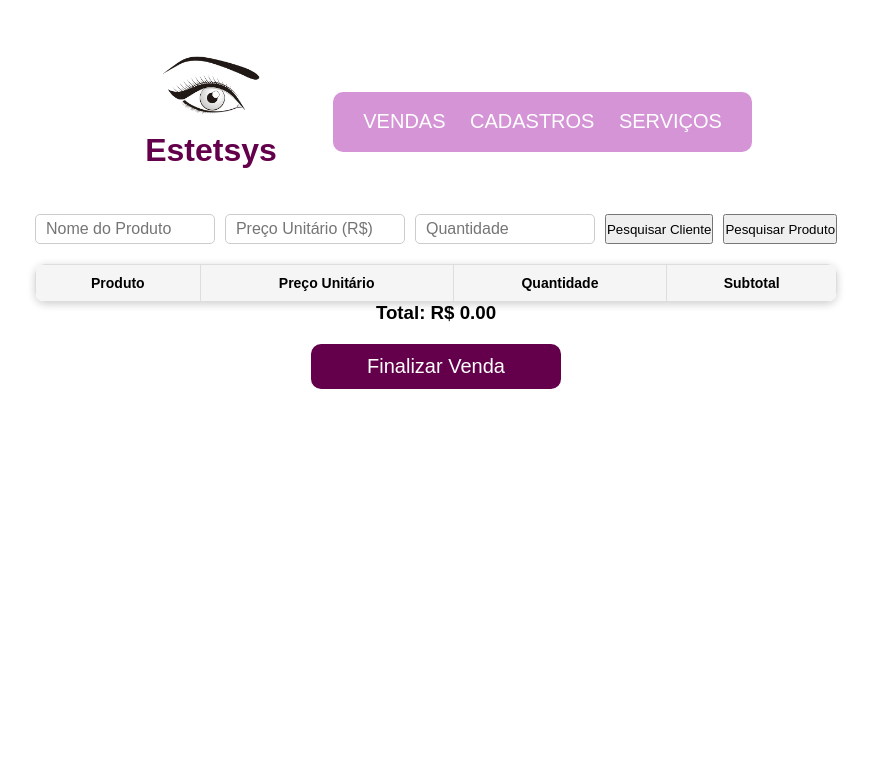
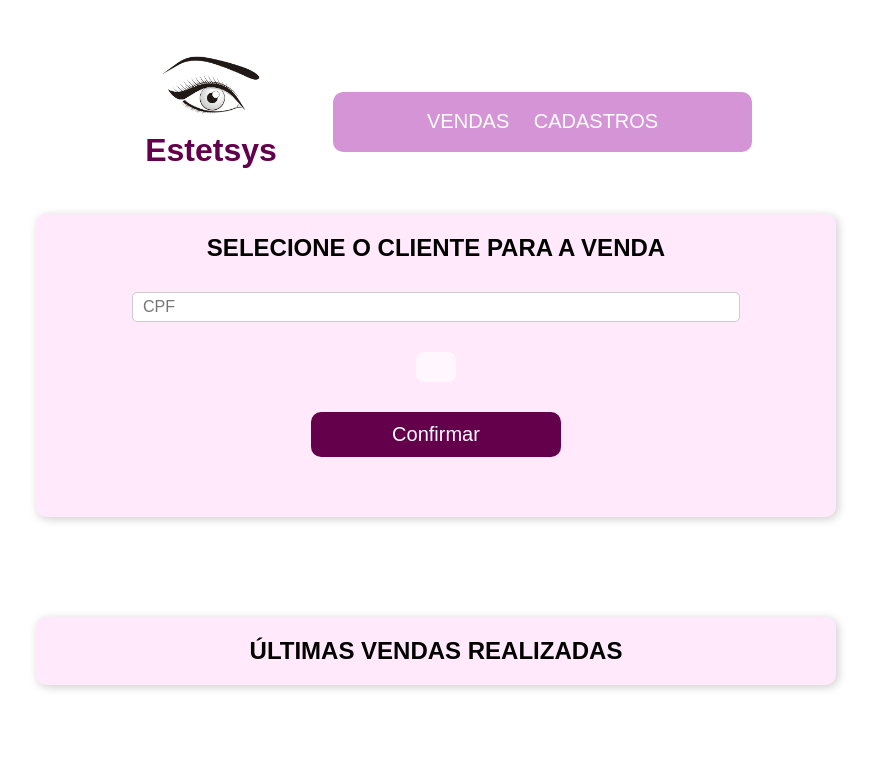
Before and after one commit to OscarDonato/Projeto-Integrado-1-EstSys, a Flask app: page /vendas in a window 1280 px wide. Shown: the top 784 px of the page, without its empty margins (204-1076 px from the left). Run offline with Flask 3, Linux system fonts and the light colour scheme; lists and menus that the app fills with data are empty; some libraries are stand-ins or nearby versions.

Commit message:
Finalização estrutura cadastros e inicio vendas

```diff
--- a/main.py
+++ b/main.py
@@ -2,7 +2,6 @@ from flask import Flask, flash, request, redirect, url_for, jsonify, render_temp
 from flask_cors import CORS
 import psycopg2
 from psycopg2 import sql
-
 
 app = Flask(__name__)
 CORS(app)  # permite que o frontend chame o backend, especialmente útil localmente
@@ -89,7 +88,6 @@ def add_cliente():
         # Utilizar o comando abaixo enquanto a procedure não é consertada
         cur.execute( "Insert Into CLIENTE ( CLI_CODIGO, CLI_NOME, CLI_ENDERECO, CLI_COMPLEMENT, CLI_CEP, CLI_TEL, CLI_DOC, CLI_OBSERVA, D_E_L_E_T_, R_E_C_N_O_, R_E_C_D_E_L_) Values ( %s, %s, %s, %s, %s, %s, %s, %s, NULL, 1, NULL);", ( ad_CLI_CODIGO, ad_CLI_NOME, ad_CLI_ENDERECO, ad_CLI_COMPLEMENT, ad_CLI_CEP, ad_CLI_TEL, ad_CLI_DOC, ad_CLI_OBSERVA ))
         conn.commit()
-        response = {"message": "Cliente adicionado com sucesso!"}
         rows = [(ad_CLI_NOME, ad_CLI_DOC, ad_CLI_TEL, ad_CLI_OBSERVA)]
     except Exception as e:
         conn.rollback()
@@ -98,279 +96,154 @@ def add_cliente():
         cur.close()
         conn.close()
 
-    return render_template("cadastro_clientes.html", rows=rows)
+    return render_template("cadastro_clientes.html", alert=f"Cliente adicionado com sucesso!",rows=rows)
 
-
-# Rota para alterar um cadastro de um cliente
-@app.route('/alte_cliente', methods=['POST'])
-def alte_cliente():
-    data = request.form
-    alte_CLI_CODIGO   = data.get('clientCPF', '').strip()
-    alte_CLI_ENDERECO = data.get('clientAddress', '').strip() + data.get('clientComplement', '').strip() + data.get('clientCEP', '').strip()
-    alte_CLI_TEL      = data.get('clientPhone', '').strip()
-    alte_CLI_OBSERVA  = data.get('clientNote', '').strip()
-
-    if not alte_CLI_CODIGO or ( not alte_CLI_ENDERECO and not alte_CLI_TEL ):
-        return "Dados incompletos", 400
+# Rota para deletar um cadastro de um cliente
+@app.route('/dlt_cliente', methods=['POST'])
+def dlt_cliente():
+    codigo = request.form.get('codigo')
+    codigo = str(codigo)
 
     conn = get_db_connection()
     cur = conn.cursor()
 
     try:
-        # Chamando a procedure de alteração de dados na tabela de cadastro de produtos
-        cur.callproc( 'alte_cliente', (alte_CLI_CODIGO, alte_CLI_ENDERECO, alte_CLI_TEL, alte_CLI_OBSERVA ) )
+        cur.execute("UPDATE CLIENTE SET D_E_L_E_T_ = %s WHERE CLI_DOC = %s;", ('*', codigo))
         conn.commit()
-        response = {"message": "Cliente alterados com sucesso!"}
+        return render_template("cadastro_clientes.html", alert = "Cliente excluído com sucesso")
+
     except Exception as e:
-        response = {"error": str(e)}
         conn.rollback()
+        return render_template("cadastro_clientes.html",alert = f"Erro ao excluir cliente: {e}")
     finally:
         cur.close()
         conn.close()
 
-    return jsonify(response)
+########################    Seção de Produtos   ########################
 
-
-# Rota para deletar um cadastro de um produto
-@app.route('/dlt_cliente', methods=['POST'])
-def dlt_cliente():
-    data = request.form
-    dlt_CLI_CODIGO  = data.get('clientCPF', '').strip()
-
-    if not dlt_CLI_CODIGO:
-        return "Dados incompletos", 400
-
+def max_prd_cod():
     conn = get_db_connection()
     cur = conn.cursor()
+    cur.execute("SELECT MAX(PRD_CODIGO) FROM PRODUTO;")
+    last_prd_cod = cur.fetchall()[0][0]
 
-    try:
-        # Chamando a procedure de "deleção" de dados na tabela de cadastro de produtos
-        cur.callproc( 'dlt_cliente', (dlt_CLI_CODIGO ) )
-        conn.commit()
-        response = {"message": "Cliente deletado com sucesso!"}
-    except Exception as e:
-        response = {"error": str(e)}
-        conn.rollback()
-    finally:
-        cur.close()
-        conn.close()
+    if not last_prd_cod:
+        last_prd_cod = 0
 
-    return jsonify(response)
+    cur.close()
+    conn.close()
+    return last_prd_cod
 
-########################    Seção de Produtos   ########################
 
 # Rota para adicionar um produto ao cadastro de produtos
 @app.route('/add_produto', methods=['POST'])
 def add_produto():
     data = request.form
-    ad_PRD_CODIGO  = data.get('productName', '').strip()
+    ad_PRD_CODIGO  = max_prd_cod() + 1
     ad_PRD_NOME    = data.get('productName', '').strip()
-    ad_PRD_PRECO   = float( data.get('productPrice', '').strip() )
-    ad_PRD_OBSERVA = data.get('productName', '').strip()
+    ad_PRD_PRECO   = data.get('productPrice', '').strip()
+    ad_PRD_OBSERVA = data.get('productDesc', '').strip()
 
-    if not ad_PRD_NOME or not ad_PRD_PRECO:
-        return "Dados incompletos", 400
+    if not ad_PRD_NOME or not ad_PRD_PRECO or not ad_PRD_CODIGO or not ad_PRD_OBSERVA:
+        return render_template("cadastro_produtos.html", alert="Dados incompletos", rows=[])
 
     conn = get_db_connection()
     cur = conn.cursor()
 
     try:
         # Chamando a procedure de inclusão de dados na tabela de cadastro de produtos
-        cur.callproc('add_produto', (ad_PRD_CODIGO, ad_PRD_NOME, ad_PRD_PRECO, ad_PRD_OBSERVA))
+        # cur.callproc( 'add_cliente', ( ad_CLI_CODIGO, ad_CLI_NOME, ad_CLI_ENDERECO, ad_CLI_TEL, ad_CLI_DOC, ad_CLI_OBSERVA ))
+
+        # Utilizar o comando abaixo enquanto a procedure não é consertada
+        cur.execute( "Insert Into PRODUTO ( PRD_CODIGO, PRD_NOME, PRD_PRECO, PRD_OBSERVA, D_E_L_E_T_, R_E_C_N_O_, R_E_C_D_E_L_) Values ( %s, %s, %s, %s, NULL, 1, NULL);", ( ad_PRD_CODIGO, ad_PRD_NOME, ad_PRD_PRECO, ad_PRD_OBSERVA))
         conn.commit()
-        response = {"message": "Produto adicionado com sucesso!"}
+        rows = [(ad_PRD_CODIGO, ad_PRD_NOME, ad_PRD_PRECO, ad_PRD_OBSERVA)]
+
     except Exception as e:
-        response = {"error": str(e)}
         conn.rollback()
+        render_template("cadastro_produtos.html", alert=f"Erro ao cadastrar: {str(e)}")
+
     finally:
         cur.close()
         conn.close()
 
-    return jsonify(response)
+    return render_template("cadastro_produtos.html", alert="Produto adicionado com sucesso!", rows=rows)
 
-
-# Rota para alterar um cadastro de um produto
-@app.route('/alte_produto', methods=['POST'])
-def alte_produto():
-    data = request.form
-    alt_PRD_CODIGO  = data.get('productName', '').strip()
-    alt_PRD_PRECO   = float( data.get('productPrice', '').strip() )
-    alt_PRD_OBSERVA = data.get('productName', '').strip()
-
-    if not alt_PRD_CODIGO or ( not alt_PRD_PRECO and not alt_PRD_OBSERVA ):
-        return "Dados incompletos", 400
+# Rota para deletar um cadastro de um produto
+@app.route('/dlt_produto', methods=['POST'])
+def dlt_produto():
+    codigo = request.form.get('codigo')
 
     conn = get_db_connection()
     cur = conn.cursor()
 
     try:
-        # Chamando a procedure de alteração de dados na tabela de cadastro de produtos
-        cur.callproc( 'alte_produto', (alt_PRD_CODIGO, alt_PRD_PRECO, alt_PRD_OBSERVA ) )
+        cur.execute("UPDATE PRODUTO SET D_E_L_E_T_ = %s WHERE PRD_CODIGO = %s;", ('*', codigo))
         conn.commit()
-        response = {"message": "Produto alterados com sucesso!"}
+        return render_template("cadastro_produtos.html", alert = "Produto excluído com sucesso")
+
     except Exception as e:
-        response = {"error": str(e)}
         conn.rollback()
+        return render_template("cadastro_produtos.html",alert = f"Erro ao excluir produto: {e}")
+
     finally:
         cur.close()
         conn.close()
 
-    return jsonify(response)
+########################    Seção de Serviços   ########################
 
-
-# Rota para deletar um cadastro de um produto
-@app.route('/dlt_produto', methods=['POST'])
-def dlt_produto():
-    data = request.form
-    dlt_PRD_CODIGO  = data.get('productName', '').strip()
-
-    if not dlt_PRD_CODIGO:
-        return "Dados incompletos", 400
-
+def max_srv_cod():
     conn = get_db_connection()
     cur = conn.cursor()
 
-    try:
-        # Chamando a procedure de "deleção" de dados na tabela de cadastro de produtos
-        cur.callproc( 'dlt_produto', (dlt_PRD_CODIGO ) )
-        conn.commit()
-        response = {"message": "Produto deletado com sucesso!"}
-    except Exception as e:
-        response = {"error": str(e)}
-        conn.rollback()
-    finally:
-        cur.close()
-        conn.close()
+    cur.execute("SELECT MAX(SRV_CODIGO) FROM SERVICO")
+    last_srv_cod = cur.fetchall()[0][0]
+    if not last_srv_cod:
+        last_srv_cod = 0
 
-    return jsonify(response)
+    cur.close()
+    conn.close()
 
-########################    Seção de Serviços   ########################
+    return last_srv_cod
 
 # Rota para adicionar um produto ao cadastro de produtos
 @app.route('/add_servico', methods=['POST'])
 def add_servico():
     data = request.form
-    ad_SRV_CODIGO  = data.get('serviceName', '').strip()
+    ad_SRV_CODIGO  = max_srv_cod() + 1
     ad_SRV_NOME    = data.get('serviceName', '').strip()
-    ad_SRV_PRECO   = float( data.get('servicePrice', '').strip() )
-    ad_SRV_OBSERVA = data.get('serviceName', '').strip()
+    ad_SRV_PRECO   = data.get('servicePrice', '').strip()
+    ad_SRV_OBSERVA = data.get('serviceDesc', '').strip()
 
-    if not ad_SRV_NOME or not ad_SRV_PRECO:
-        return "Dados incompletos", 400
+    if not ad_SRV_NOME or not ad_SRV_PRECO or not ad_SRV_OBSERVA:
+        return render_template("cadastro_servicos.html", alert="Dados incompletos", rows=[])
 
     conn = get_db_connection()
     cur = conn.cursor()
 
     try:
         # Chamando a procedure de inclusão de dados na tabela de cadastro de produtos
-        cur.callproc('add_servico', (ad_SRV_CODIGO, ad_SRV_NOME, ad_SRV_PRECO, ad_SRV_OBSERVA))
+        # cur.callproc( 'add_cliente', ( ad_CLI_CODIGO, ad_CLI_NOME, ad_CLI_ENDERECO, ad_CLI_TEL, ad_CLI_DOC, ad_CLI_OBSERVA ))
+
+        # Utilizar o comando abaixo enquanto a procedure não é consertada
+        cur.execute( "Insert Into SERVICO ( SRV_CODIGO, SRV_NOME, SRV_PRECO, SRV_OBSERVA, D_E_L_E_T_, R_E_C_N_O_, R_E_C_D_E_L_) Values ( %s, %s, %s, %s, NULL, 1, NULL);", ( ad_SRV_CODIGO, ad_SRV_NOME, ad_SRV_PRECO, ad_SRV_OBSERVA))
         conn.commit()
-        response = {"message": "Serviço adicionado com sucesso!"}
+        rows = [(ad_SRV_CODIGO, ad_SRV_NOME, ad_SRV_PRECO, ad_SRV_OBSERVA)]
+
+        return render_template("cadastro_servicos.html", alert="Serviço adicionado com sucesso!", rows=rows)
+
     except Exception as e:
-        response = {"error": str(e)}
         conn.rollback()
+        return render_template("cadastro_servicos.html", alert=f"Erro ao cadastrar: {str(e)}")
+
     finally:
         cur.close()
         conn.close()
-
-    return jsonify(response)
-
-
-# Rota para alterar um cadastro de um produto
-@app.route('/alte_servico', methods=['POST'])
-def alte_servico():
-    data = request.form
-    alte_SRV_CODIGO  = data.get('serviceName', '').strip()
-    alte_SRV_PRECO   = float( data.get('servicePrice', '').strip() )
-    alte_SRV_OBSERVA = data.get('serviceName', '').strip()
-
-    if not alte_SRV_CODIGO or ( not alte_SRV_PRECO and not alte_SRV_OBSERVA ):
-        return "Dados incompletos", 400
-
-    conn = get_db_connection()
-    cur = conn.cursor()
-
-    try:
-        # Chamando a procedure de alteração de dados na tabela de cadastro de produtos
-        cur.callproc( 'alte_servico', (alte_SRV_CODIGO, alte_SRV_PRECO, alte_SRV_OBSERVA ) )
-        conn.commit()
-        response = {"message": "Serviço alterados com sucesso!"}
-    except Exception as e:
-        response = {"error": str(e)}
-        conn.rollback()
-    finally:
-        cur.close()
-        conn.close()
-
-    return jsonify(response)
-
-
-# Rota para deletar um cadastro de um produto
-@app.route('/dlt_servico', methods=['POST'])
-def dlt_servico():
-    data = request.form
-    dlt_SRV_CODIGO  = data.get('serviceName', '').strip()
-
-    if not dlt_SRV_CODIGO:
-        return "Dados incompletos", 400
-
-    conn = get_db_connection()
-    cur = conn.cursor()
-
-    try:
-        # Chamando a procedure de "deleção" de dados na tabela de cadastro de produtos
-        cur.callproc( 'dlt_servico', (dlt_SRV_CODIGO ) )
-        conn.commit()
-        response = {"message": "Serviço deletado com sucesso!"}
-    except Exception as e:
-        response = {"error": str(e)}
-        conn.rollback()
-    finally:
-        cur.close()
-        conn.close()
-
-    return jsonify(response)
-
 
 ##################################################################################################################################################
 ##################################################################################################################################################
 ##################################################################################################################################################
 ##################################################################################################################################################
-
-
-@app.route('/cad_prod', methods=["POST"])
-def cad_prod():
-
-    data = request.form
-
-    nome = data.get('productName', '').strip()
-    preco_raw = data.get('productPrice', '').strip()
-
-    if not nome or not preco_raw:
-        return "Dados incompletos", 400
-
-    try:
-        preco = float(preco_raw)
-    except ValueError:
-        return "Preço inválido", 400
-
-    return "Produto adicionado com sucesso"
-
-@app.route('/cad_serv', methods=["POST"])
-def cad_serv():
-    nome = request.form.get('serviceName','').strip()
-    preco_raw = request.form.get('servicePrice', '').strip()
-
-    if not nome or not preco_raw:
-        return "\nDados incompletos", 400
-
-    try:
-        preco = float(preco_raw)
-    except ValueError:
-        return "Preço inválido", 400
-
-    # services.append([nome, preco])
-    return "Serviço adicionado com sucesso"
 
 #################################################################
 ###################     Consulta de dados       #################
@@ -382,7 +255,6 @@ def proc_cliente():
     NOME     = data.get('clientName', '').strip()
     TEL      = data.get('clientPhone', '').strip()
     src = 'SELECT CLI_NOME AS NOME, CLI_DOC AS DOCUMENTO, CLI_TEL AS TELEFONE, CLI_OBSERVA AS OBSERVAÇÕES FROM CLIENTE WHERE D_E_L_E_T_ IS NULL'
-    print(NOME)
     # FORMATA PARA BUSCA PARCIAL
 
     if DOC:
@@ -394,7 +266,7 @@ def proc_cliente():
     if TEL:
         src += f" AND CLI_TEL ILIKE \'%{TEL}%\'"
 
-    src += ';'
+    src += ' ORDER BY CLI_NOME ASC;'
 
     conn = get_db_connection()
     cur = conn.cursor()
@@ -416,64 +288,96 @@ def proc_cliente():
 
 @app.route('/proc_prd', methods=["GET"])
 def proc_produto():
-
-    data = request.form
-    PRD_CODIGO   = data.get('productID', '').strip()
-    PRD_NOME     = data.get('productName', '').strip()
-    PRD_OBSERVA      = data.get('productDesc', '').strip()
+    data = request.args
+    CODIGO   = data.get('productID', '').strip()
+    NOME     = data.get('productName', '').strip()
+    OBSERVA  = data.get('productDesc', '').strip()
+    src = 'SELECT PRD_CODIGO AS Código, PRD_NOME AS Nome, PRD_PRECO AS Preço, PRD_OBSERVA AS DESCRIÇÃO FROM PRODUTO WHERE D_E_L_E_T_ IS NULL'
 
     # FORMATA PARA BUSCA PARCIAL
-    src_cod = f"%{PRD_CODIGO}%"
-    src_nome = f"%{PRD_NOME}%"
-    src_obs = f"%{PRD_OBSERVA}%"
+    if CODIGO:
+        src += f" AND PRD_CODIGO = {CODIGO}"
+
+    if NOME:
+        src += f" AND PRD_NOME ILIKE \'%{NOME}%\'"
+
+    if OBSERVA:
+        src += f" AND PRD_OBSERVA ILIKE \'%{OBSERVA}%\'"
+
+    src += ' ORDER BY PRD_NOME ASC;'
+
 
     conn = get_db_connection()
     cur = conn.cursor()
 
-    produto_query = """
-        SELECT * FROM PRODUTO
-        WHERE (PRD_CODIGO LIKE %s OR PRD_NOME LIKE %s OR PRD_OBSERVA LIKE %s) AND D_E_L_E_T_ = '';
-    """
+    try:
+        cur.execute(src)
+        rows = cur.fetchall()
 
-    cur.execute(produto_query, (src_cod, src_nome, src_obs))
-    rows = cur.fetchall()
+    except:
+        mensagem = 'Produto não encontrado!'
+        return redirect(url_for(dir_cadastro_produtos))
 
     cur.close()
     conn.close()
 
-    return rows
-
+    return render_template("cadastro_produtos.html", rows=rows)
 
 @app.route('/proc_srv', methods=["GET"])
 def proc_service():
 
-    data = request.form
+    data = request.args
     SRV_CODIGO   = data.get('srvID', '').strip()
-    SRV_NOME     = data.get('srvName', '').strip()
-    SRV_OBSERVA      = data.get('srvDesc', '').strip()
+    SRV_NOME     = data.get('serviceName', '').strip()
+    SRV_OBSERVA      = data.get('serviceDesc', '').strip()
 
     # FORMATA PARA BUSCA PARCIAL
-    src_cod = f"%{SRV_CODIGO}%"
-    src_nome = f"%{SRV_NOME}%"
-    src_obs = f"%{SRV_OBSERVA}%"
+    src = "SELECT SRV_CODIGO, SRV_NOME, SRV_PRECO, SRV_OBSERVA FROM SERVICO WHERE D_E_L_E_T_ IS NULL"
+
+    if SRV_CODIGO:
+        src += f" AND SRV_CODIGO = {SRV_CODIGO}"
+
+    if SRV_NOME:
+        src += f" AND SRV_NOME ILIKE \'{SRV_NOME}\'"
+
+    if SRV_OBSERVA:
+        src += f" AND SRV_OBSERVA ILIKE \'{SRV_OBSERVA}\'"
+
+    src += " ORDER BY SRV_NOME ASC"
 
     conn = get_db_connection()
     cur = conn.cursor()
 
-    servico_query = """
-        SELECT * FROM SERVICO
-        WHERE (SRV_CODIGO LIKE %s OR SRV_NOME LIKE %s OR SRV_OBSERVA LIKE %s) AND D_E_L_E_T_ = '';
-    """
+    try:
+        cur.execute(src)
+        rows = cur.fetchall()
+        return render_template("cadastro_servicos.html", rows = rows)
 
-    cur.execute(servico_query, (src_cod, src_nome, src_obs))
-    rows = cur.fetchall()
+    except Exception as e:
+        conn.rollback()
+        return render_template("cadastro_servicos.html", alert = f"Erro ao buscar serviço: {e}")
 
-    cur.close()
+    finally:
+        cur.close()
+        conn.close()
+
+############################# ROTAS PARA VENDA #####################
+
+@app.route("/buscar_cliente")
+def buscar_cliente():
+    cpf = request.args.get("cpf", "").strip()
+
+    conn = get_db_connection()
+    cur = conn.cursor()
+
+    cur.execute("SELECT CLI_NOME, CLI_TEL FROM CLIENTE WHERE CLI_DOC ILIKE %s LIMIT 1", (f"%{cpf}%",))
+
+    resultado = cur.fetchone()
     conn.close()
 
-    return rows
-
-
+    if resultado:
+        return jsonify({"nome": resultado[0], "telefone": resultado[1]})
+    return jsonify({"erro": "Cliente não encontrado"}), 404
 
 if __name__ == '__main__':
-    app.run(debug=True)
+    app.run(debug=False)
--- a/static/styles.css
+++ b/static/styles.css
@@ -151,7 +151,6 @@ button.addItem:hover {
 /* Tabela */
 .table-wrapper {
   width: 100%;
-  overflow-x: auto;
 }
 
 table.display_table {
@@ -163,17 +162,47 @@ table.display_table {
   box-shadow: 0px 2px 8px rgba(0, 0, 0, 0.2);
 }
 
-table.display_table th,
-table.display_table td {
+table.display_table thead th, td {
   padding: 10px 12px;
-  border: 1px solid #ddd;
+  border: 1px solid #dddddd6c;
   text-align: center;
   font-size: 14px;
+  vertical-align: middle;
 }
 
-table.display_table th {
-  background-color: #f5f5f5;
-  font-weight: bold;
+table.display_table thead {
+  background-color: #a5a5a58f;
+}
+
+table.display_table tbody td, tr{
+  height: 50px;
+}
+
+.dltitem-btn {
+  width: 100%;
+  padding-bottom: 0px;
+  display: flex;
+  justify-content: center;
+  align-items: center;
+  height: 100%;
+}
+
+.dltitem-btn button{
+  font-size: 14px;
+  text-align: center;
+  width: 30px;
+  height: 25px;
+  margin-bottom: 40px;
+}
+
+/* Página de vendas */
+
+.prelect_cliente {
+  margin-top: 20px;
+  background-color: #ffffffa9;
+  font-size: 25px;
+  padding: 15px 20px;
+  border-radius: 8px;
 }
 
 /* Ações */
@@ -194,3 +223,8 @@ table.display_table th {
 .delete-btn {
   background-color: #d9534f;
 }
+
+.alert {
+  background-color: #d9534f;
+  font-size: 24px;
+}
--- a/static/vendas.js
+++ b/static/vendas.js
@@ -1,64 +1,22 @@
-let cart = [];
+async function buscarCliente() {
+    const cpf = document.getElementById("cpf").value.trim();
 
-function addProduct() {
-  const name = document.getElementById('productName').value.trim();
-  const price = parseFloat(document.getElementById('productPrice').value);
-  const quantity = parseInt(document.getElementById('productQuantity').value);
+    if (cpf.length < 3) {
+      document.getElementById("resultadoCliente").textContent = "";  // limpa se pouco texto
+      return;
+    }
 
-  if (!name || isNaN(price) || isNaN(quantity) || quantity <= 0) {
-    alert('Preencha corretamente todos os campos do produto!');
-    return;
+    try {
+      const resp = await fetch(`/buscar_cliente?cpf=${encodeURIComponent(cpf)}`);
+      const data = await resp.json();
+
+      if (resp.ok) {
+        document.getElementById("resultadoCliente").textContent =
+          `Nome: ${data.nome} | Telefone: ${data.telefone}`;
+      } else {
+        document.getElementById("resultadoCliente").textContent = "Cliente não encontrado";
+      }
+    } catch {
+      document.getElementById("resultadoCliente").textContent = "Erro ao buscar cliente";
+    }
   }
-
-  const subtotal = price * quantity;
-  cart.push({ name, price, quantity, subtotal });
-
-  renderCart();
-  clearInputs();
-}
-
-function renderCart() {
-  const cartBody = document.getElementById('cartBody');
-  cartBody.innerHTML = '';
-
-  cart.forEach((item, index) => {
-    cartBody.innerHTML += `
-      <tr>
-        <td>${item.name}</td>
-        <td>R$ ${item.price.toFixed(2)}</td>
-        <td>${item.quantity}</td>
-        <td>R$ ${item.subtotal.toFixed(2)}</td>
-        <td><button class="delete-btn" onclick="removeProduct(${index})">Remover</button></td>
-      </tr>
-    `;
-  });
-
-  updateTotal();
-}
-
-function updateTotal() {
-  const total = cart.reduce((acc, item) => acc + item.subtotal, 0);
-  document.getElementById('totalAmount').innerText = `Total: R$ ${total.toFixed(2)}`;
-}
-
-function clearInputs() {
-  document.getElementById('productName').value = '';
-  document.getElementById('productPrice').value = '';
-  document.getElementById('productQuantity').value = '';
-}
-
-function removeProduct(index) {
-  cart.splice(index, 1);
-  renderCart();
-}
-
-function finalizeSale() {
-  if (cart.length === 0) {
-    alert('Carrinho vazio! Adicione produtos antes de finalizar a venda.');
-    return;
-  }
-
-  alert('Venda finalizada com sucesso! Obrigado.');
-  cart = [];
-  renderCart();
-}
--- a/templates/vendas.html
+++ b/templates/vendas.html
@@ -20,52 +20,28 @@
         <nav>
           <ul class="menu">
             <li><a href="/vendas">VENDAS</a></li>
-            <li><a href="/cadastros">CADASTROS</a></li>
-            <li><a href="#">SERVIÇOS</a></li>
+            <li><a href="/cadastro_produtos">CADASTROS</a></li>
           </ul>
         </nav>
       </header>
 
-      <main class="interface">
-        <section class="cad">
-          <div class="formul">
-            <input type="text" id="productName" placeholder="Nome do Produto" />
-            <input
-              type="number"
-              id="productPrice"
-              placeholder="Preço Unitário (R$)"
-              step="0.01"
-            />
-            <input
-              type="number"
-              id="productQuantity"
-              placeholder="Quantidade"
-              min="1"
-            />
+        <div class = "cad">
+          <section id="cliente_select">
+            <h2>SELECIONE O CLIENTE PARA A VENDA</h2>
 
-            <button class="searchClient">Pesquisar Cliente</button>
-            <button class="searchProduct">Pesquisar Produto</button>
-          </div>
+            <form class="formul" method="GET" action="/vendas/carrinho">
+              <input type="text" id="cpf" placeholder="CPF" oninput="buscarCliente()" />
+              <div id="resultadoCliente" class="prelect_cliente"></div>
+              <button type="submit" class="addItem">Confirmar</button>
+            </form>
+          </section>
+        </div>
 
-          <table class="display_table" id="cartTable">
-            <thead>
-              <tr>
-                <th>Produto</th>
-                <th>Preço Unitário</th>
-                <th>Quantidade</th>
-                <th>Subtotal</th>
-              </tr>
-            </thead>
-            <tbody id="cartBody"></tbody>
-          </table>
-
-          <h3 id="totalAmount">Total: R$ 0.00</h3>
-
-          <button class="addItem" onclick="finalizeSale()">
-            Finalizar Venda
-          </button>
-        </section>
-      </main>
+        <div class="cad">
+          <section>
+            <h2>ÚLTIMAS VENDAS REALIZADAS</h2>
+          </section>
+        </div>
     </div>
   </body>
 </html>
```
Also changed, not shown: templates/cadastro_clientes.html (+14 -1 lines), templates/cadastro_produtos.html (+45 -7 lines), templates/cadastro_servicos.html (+34 -9 lines).
